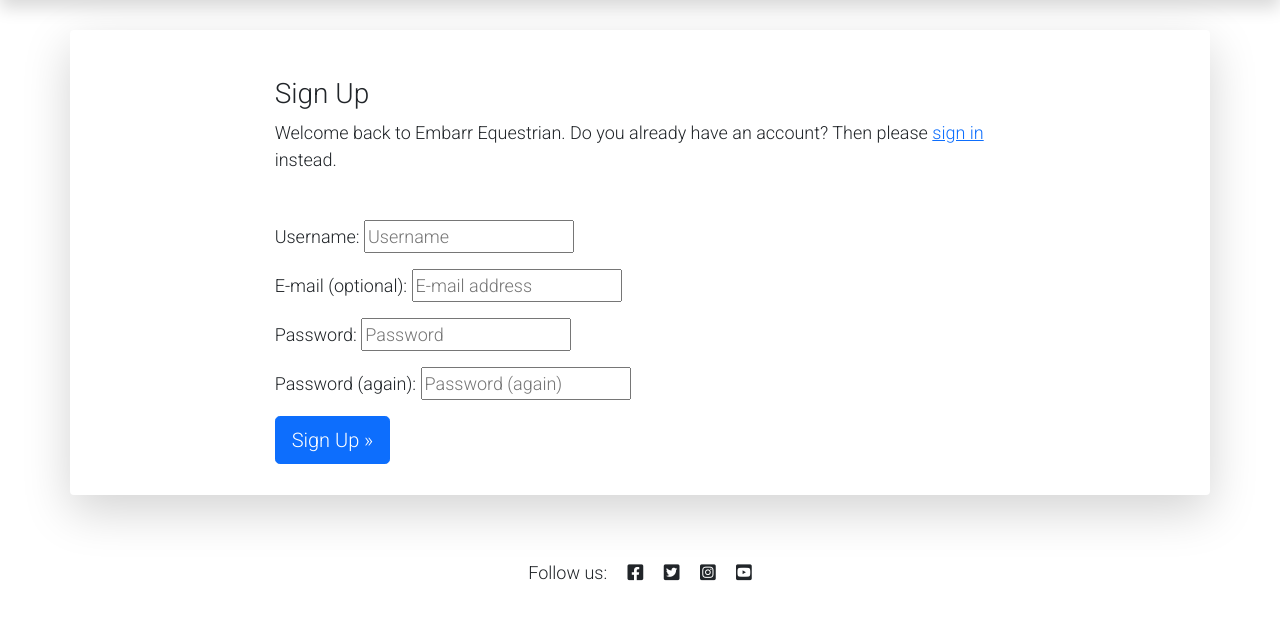
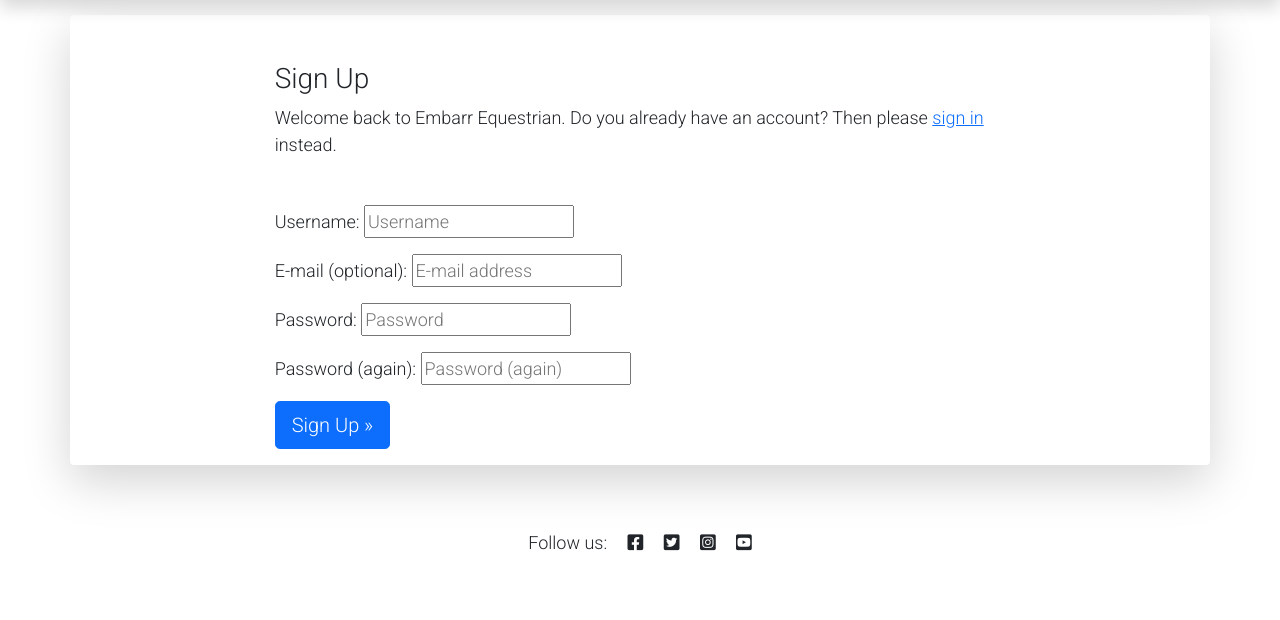
Before and after one commit to chellej80/Embarr-Equestrian-Testimonials, a Django app: page /accounts/signup/ in a window 1280 px wide. Shown: the part 59-679 px from the top of the page. Run offline with Django 3.2, Linux system fonts and the light colour scheme.

Commit message:
updated css for masthead margin

```diff
--- a/static/css/style.css
+++ b/static/css/style.css
@@ -6,7 +6,6 @@ body {
     }
 
 .masthead {
-        margin-top: 20px;
         overflow: hidden;
         position: relative;
         display: inline-block;
@@ -17,7 +16,7 @@ body {
 
     .row {
         margin-top: 15px;
-        margin-bottom: 15px;
+
     }
 
 header {
```
